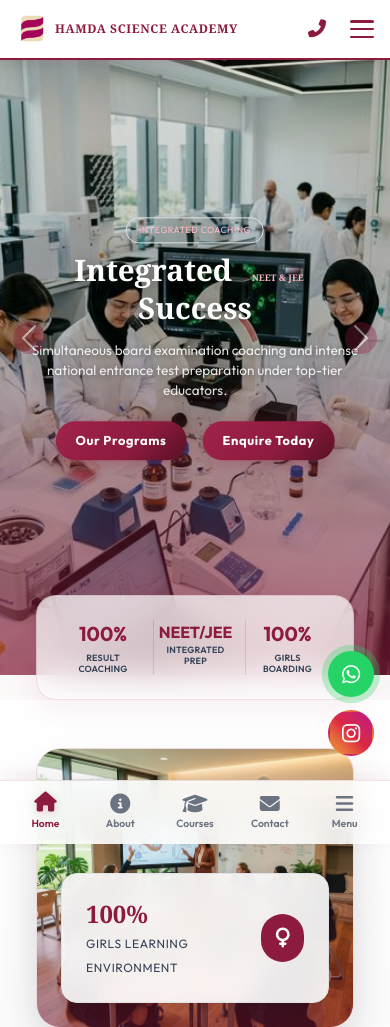
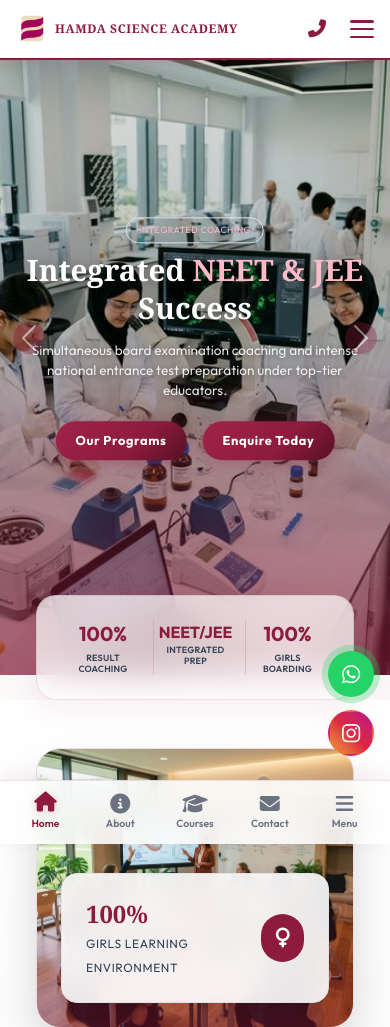
Before and after one commit to Suhailirfani/hamda-static, a plain HTML site: page index.html in a window 390 px wide. Shown: the top 1027 px of the page. Drawn offline with nearby package versions, Linux system fonts and the light colour scheme; a web font is replaced by a local one.

Commit message:
fix: resolve small text size bug for text-purple heading spans on mobile

```diff
--- a/static/css/style.css
+++ b/static/css/style.css
@@ -638,7 +638,7 @@ section, footer {
         padding: 0.6rem 1.25rem !important;
         font-size: 0.8rem !important;
     }
-    .carousel-custom-caption span {
+    .carousel-custom-caption > span {
         font-size: 9px !important;
         padding: 0.25rem 0.75rem !important;
         margin-bottom: 0.5rem !important;
```
